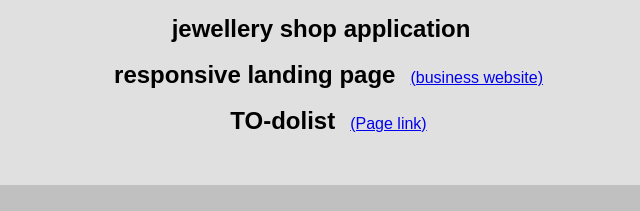
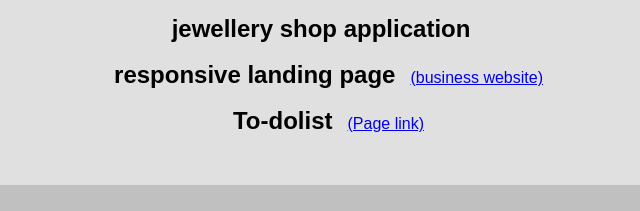
Before and after one commit to minatopradeep/pradeep, a plain HTML site: page index.html in a window 1280 px wide. Shown: the part 1217-1428 px from the top of the page, 319-959 px from the left. Drawn offline with nearby package versions, Linux system fonts and the light colour scheme.

Commit message:
Update index.html

```diff
--- a/index.html
+++ b/index.html
@@ -54,7 +54,7 @@
     <h1 style="color: black;">E-commerce website</h1><br><br>
     <h1 style="color: black;">jewellery shop application</h1><br><br>
     <h1 style="color: black;">responsive landing page</h1><a href="https://minatopradeep.github.io/rv_craft/">(business website)</a><br><br>
-    <h1 style="color: black;">TO-dolist</h1><a href="https://minatopradeep.github.io/todolist/">(Page link)</a>
+    <h1 style="color: black;">To-dolist</h1><a href="https://minatopradeep.github.io/todolist/">(Page link)</a>
 
   </section>
 
```
